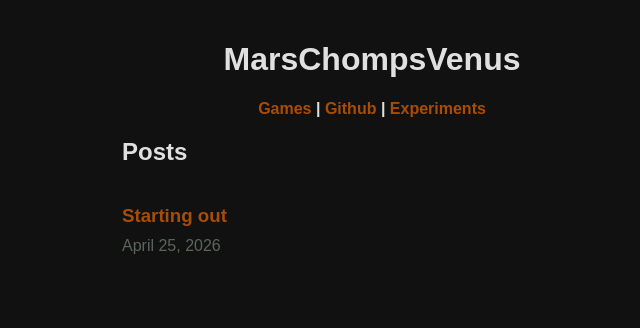
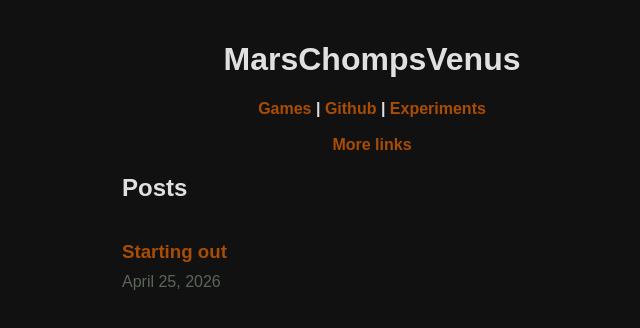
Before and after one commit to mcv-s/mcv-s.github.io, a plain HTML site: page index.html in a window 1280 px wide. Shown: the whole page, without its empty margins (268-908 px from the left). Drawn offline with Linux system fonts and the light colour scheme.

Commit message:
Update index.html

```diff
--- a/index.html
+++ b/index.html
@@ -79,10 +79,13 @@
         <a href="https://github.com/mcv-s">Github</a>
          |
         <a href="https://mcv-s.github.io/experiments">Experiments</a>
+        <br><br>
+        <a href="https://mcv-s.github.io/links" style="text-align:center;">More links</a>
     </h1>
 
 
-    <h2 class="title">Posts</h2>
+
+    <h2 class="title" >Posts</h2>
 
 
 
```
